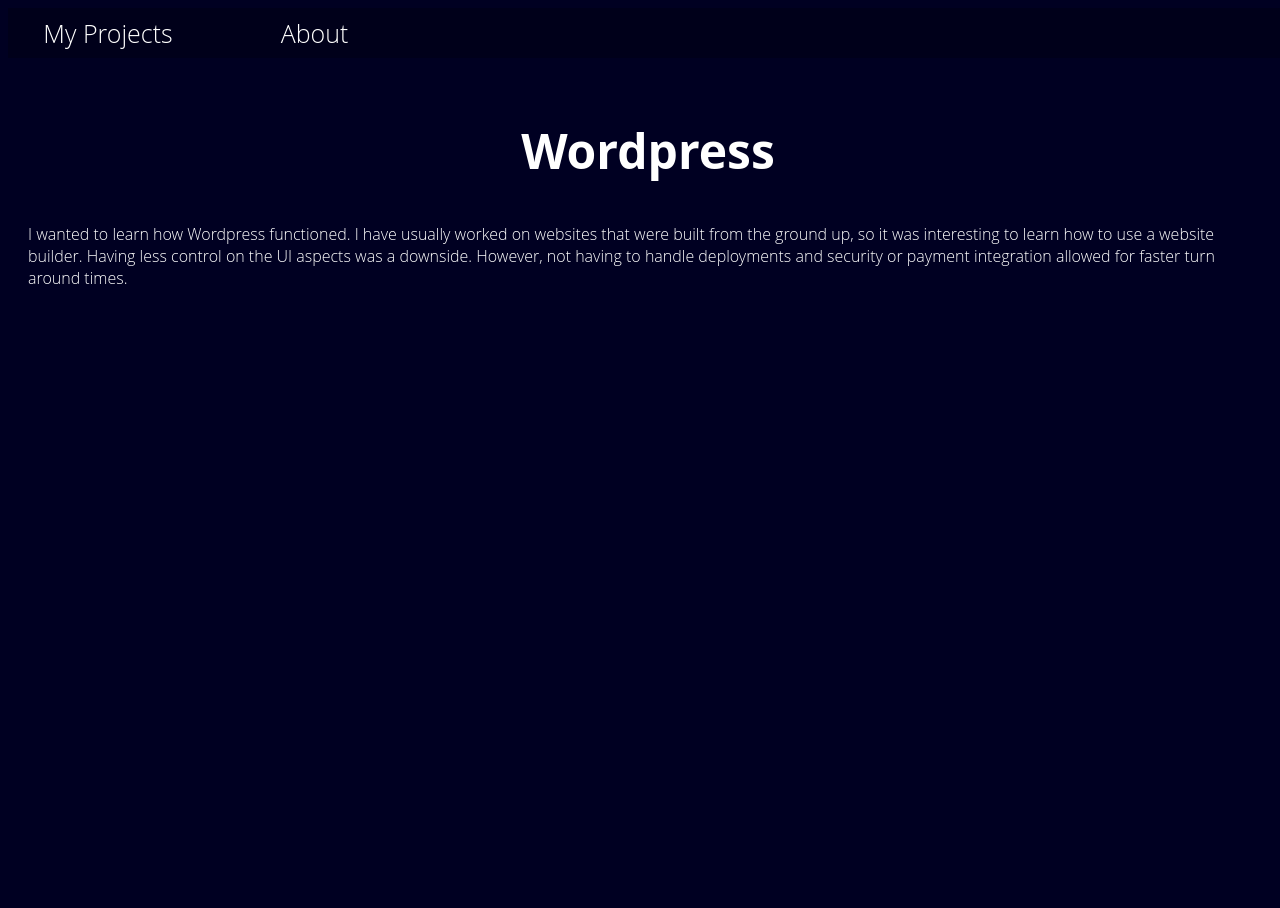
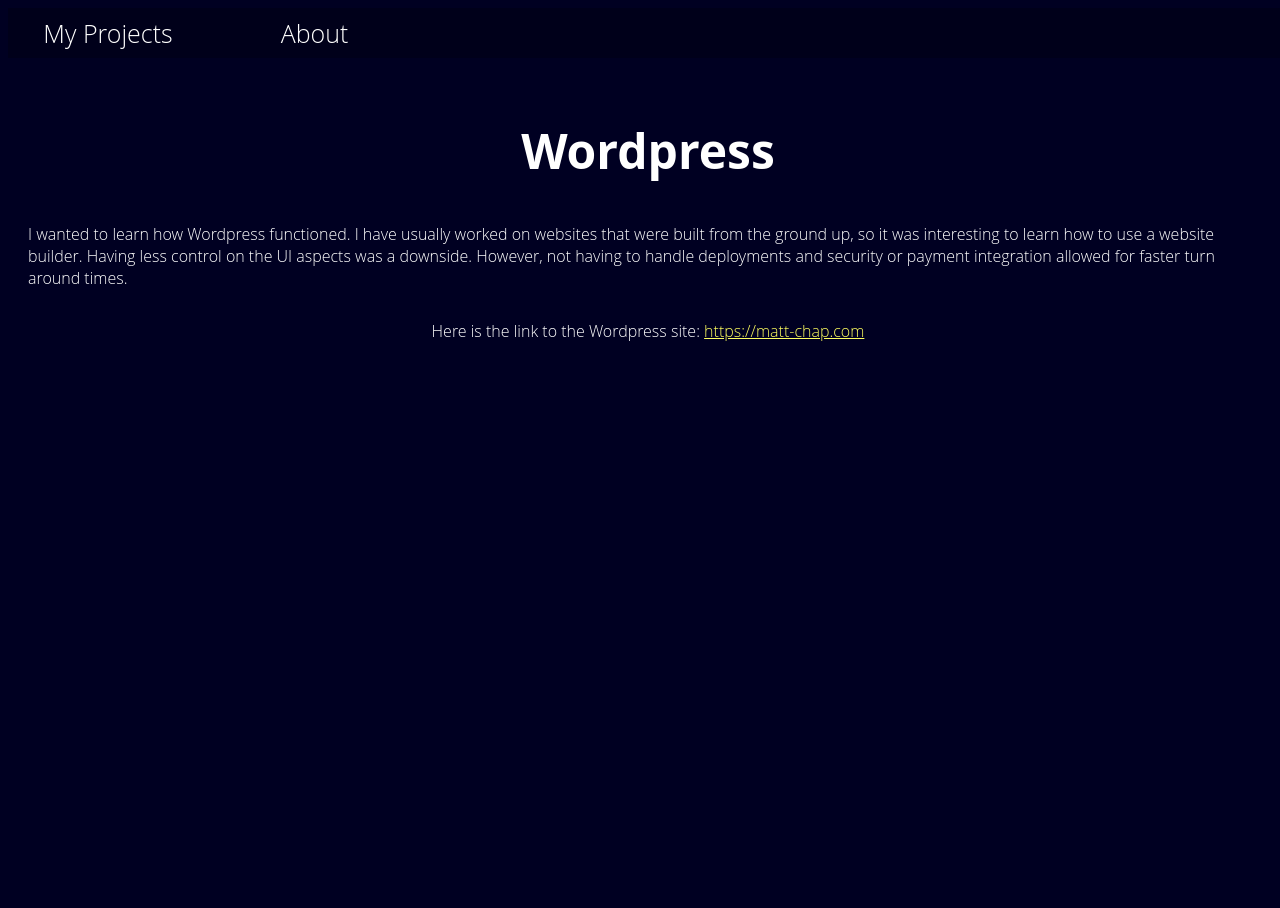
Before and after one commit to matt-chap/matt-chap.github.io, a Jekyll site: the page built from wordpress.html, in a window 1280 px wide. Built offline with Jekyll 4.4.1, drawn with Linux system fonts in a browser that asks for light colours.

Commit message:
Link wordpress site

```diff
--- a/wordpress.html
+++ b/wordpress.html
@@ -12,5 +12,8 @@
             Having less control on the UI aspects was a downside.
             However, not having to handle deployments and security or payment integration allowed for faster turn around times.
         </p>
+        <p>
+            Here is the link to the Wordpress site: <a href="https://matt-chap.com" target="blank">https://matt-chap.com</a>
+        </p>
     </div>
 </div>
```
Also changed, not shown: hangman.html (line endings or trailing spaces).
